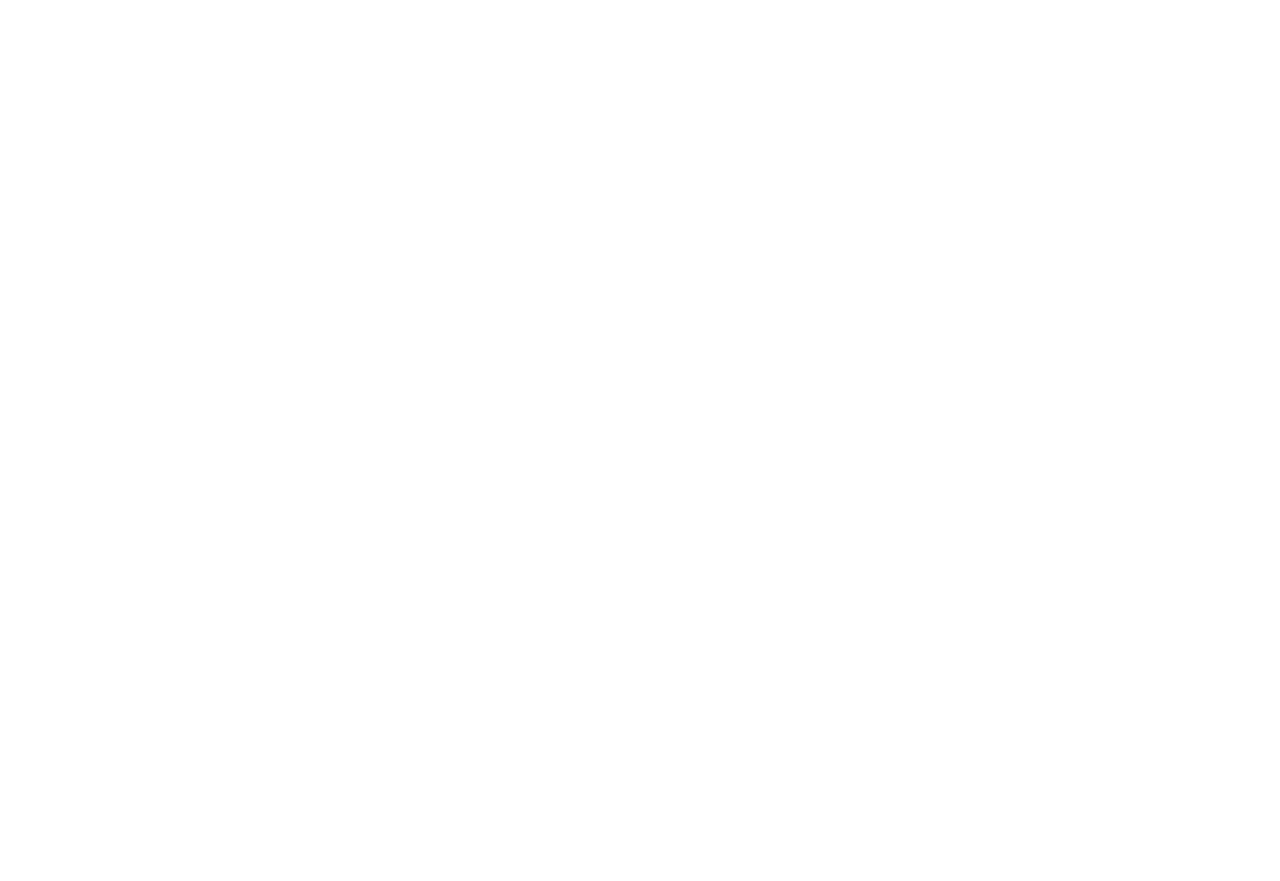
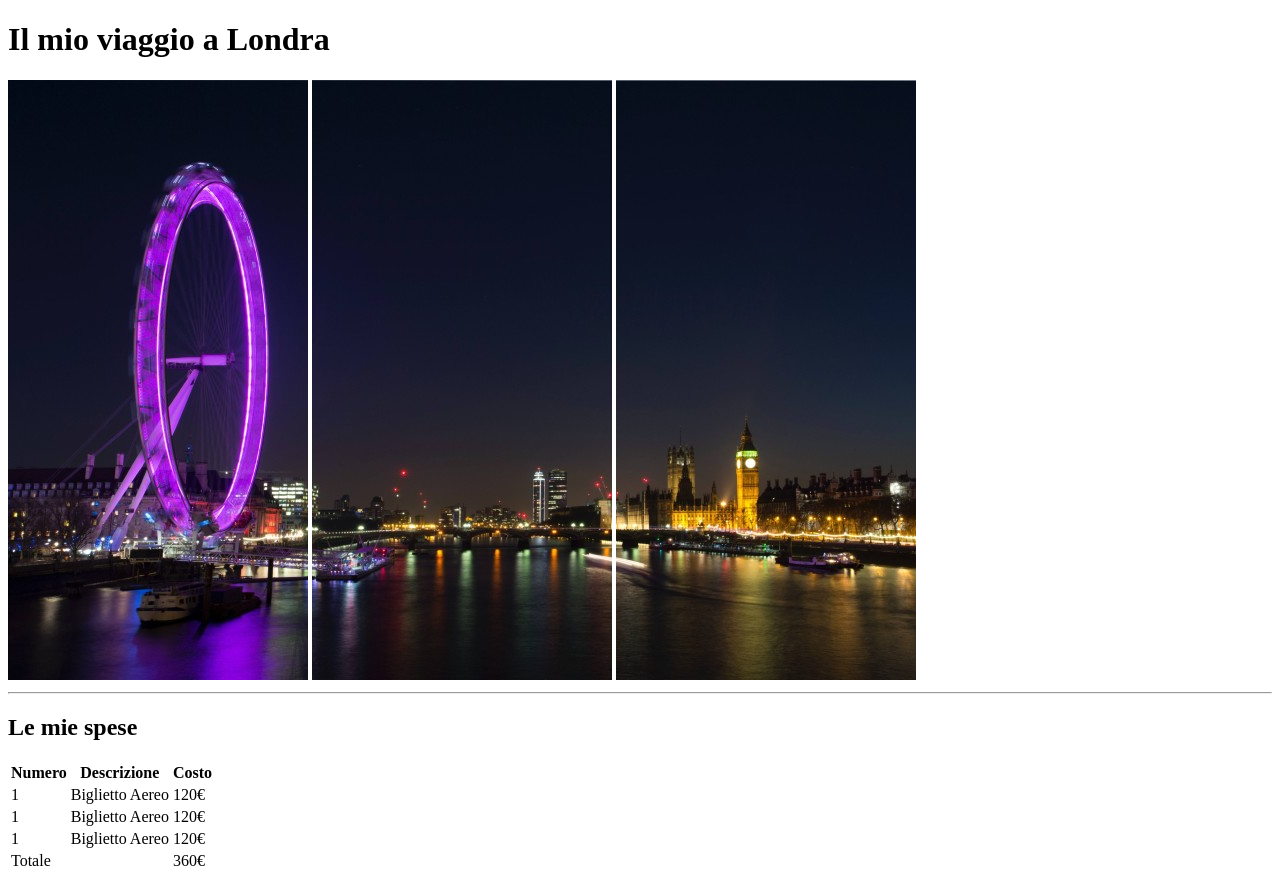
Before and after one commit to aldoaquino451/html-london-trip, a plain HTML site: page index.html in a window 1280 px wide. Before the commit the page ends 800 px from the top, so only its background shows below. Drawn offline with Linux system fonts and the light colour scheme.

Commit message:
add header and table

```diff
--- a/index.html
+++ b/index.html
@@ -14,6 +14,61 @@
 </head>
 
 <body>
+  <header>
+    <h1>Il mio viaggio a Londra</h1>
+    <div>
+      <img src="./images/pexels-bill-emrich-230794-0.jpg" alt="London">
+      <img src="./images/pexels-bill-emrich-230794-1.jpg" alt="London">
+      <img src="./images/pexels-bill-emrich-230794-2.jpg" alt="London">
+    </div>
+    <hr>
+  </header>
+
+  <main>
+
+    <h2>Le mie spese</h2>
+
+    <table>
+
+      <thead>
+        <tr>
+          <th>Numero</th>
+          <th>Descrizione</th>
+          <th>Costo</th>
+        </tr>
+      </thead>
+
+      <tbody>
+
+        <tr>
+          <td>1</td>
+          <td>Biglietto Aereo</td>
+          <td>120&euro;</td>
+        </tr>
+        <tr>
+          <td>1</td>
+          <td>Biglietto Aereo</td>
+          <td>120&euro;</td>
+        </tr>
+        <tr>
+          <td>1</td>
+          <td>Biglietto Aereo</td>
+          <td>120&euro;</td>
+        </tr>
+
+      </tbody>
+
+      <tfoot>
+        <tr>
+          <td>Totale</td>
+          <td></td>
+          <td>360&euro;</td>
+        </tr>
+      </tfoot>
+
+    </table>
+
+  </main>
 
 
 </body>
```
